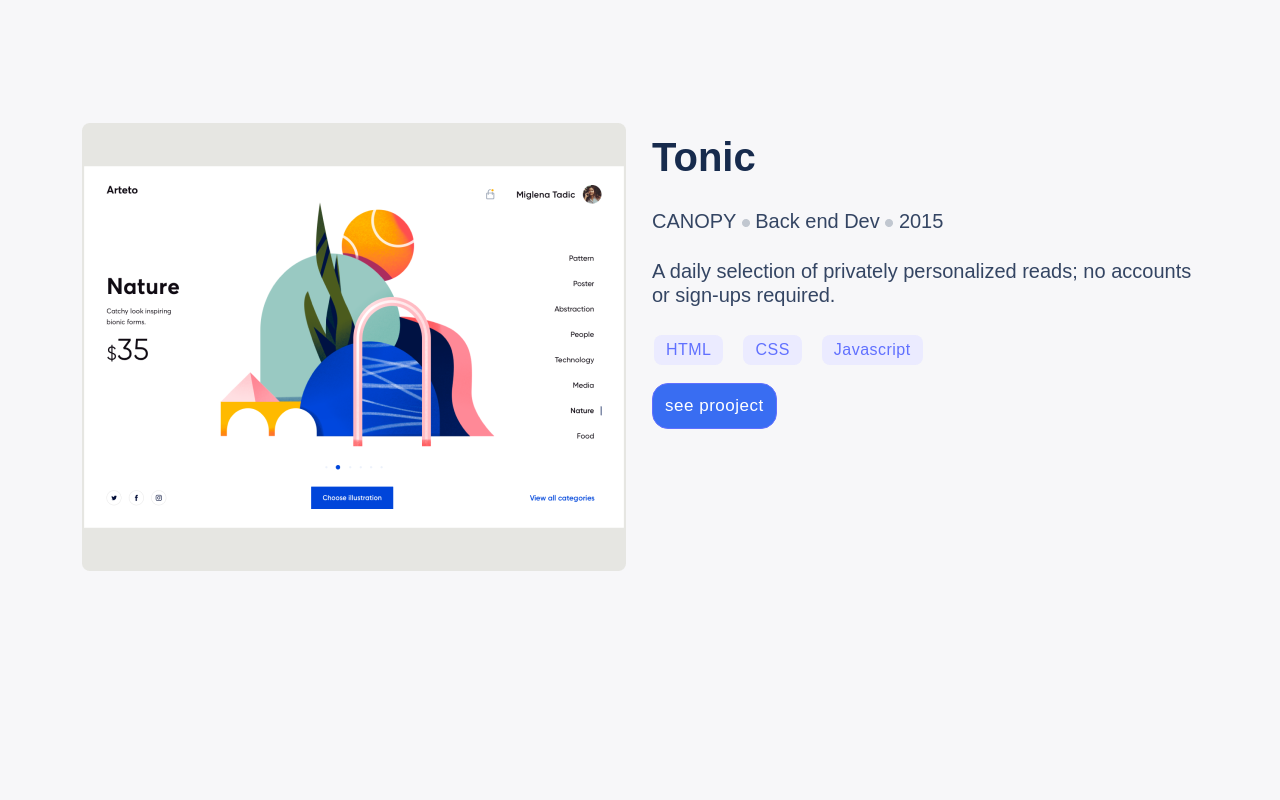
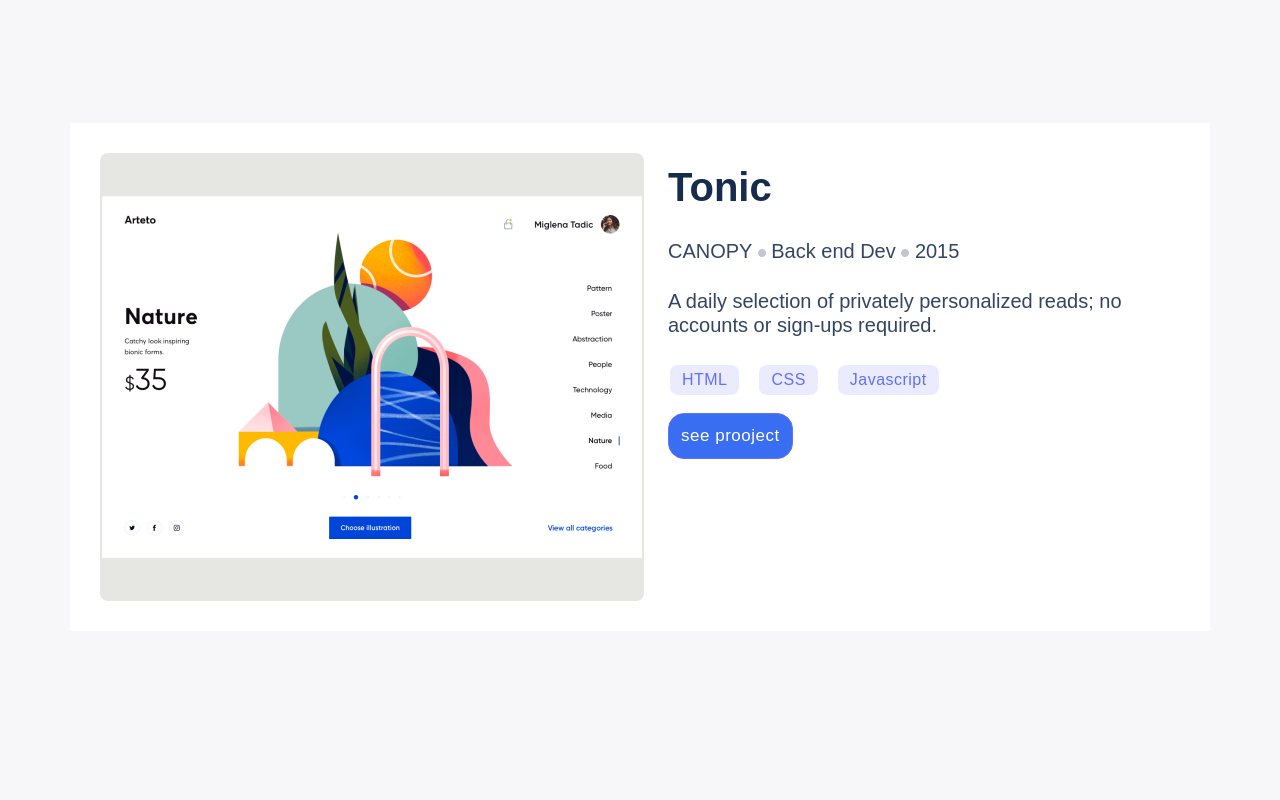
Before and after one commit to Graceshiks/Portfolio-bootstrap, a plain HTML site: page index.html in a window 1280 px wide. Shown: the part 1080-1880 px from the top of the page. Drawn offline with nearby package versions, Linux system fonts and the light colour scheme.

Commit message:
Fix container

```diff
--- a/style.css
+++ b/style.css
@@ -136,6 +136,9 @@
 
 .container{
     margin-top: 300px;
+    background-color: #ffffff;
+    list-style: none;
+    padding: 30px;
 }
 
 p{
```
